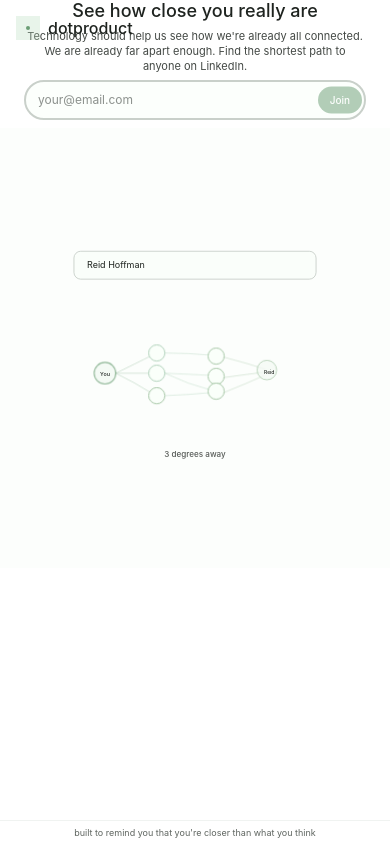
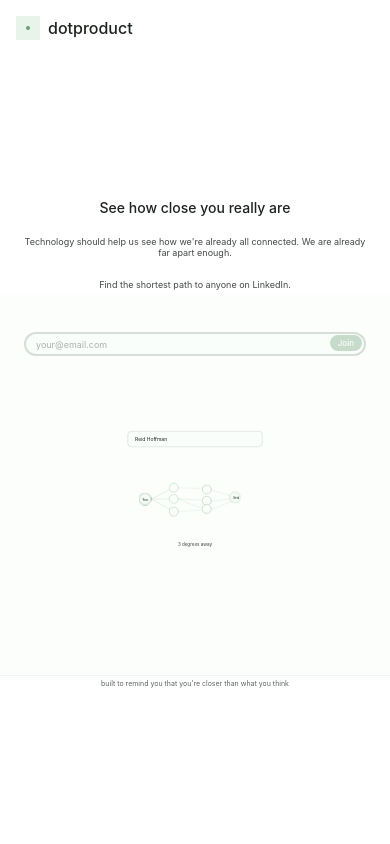
Before and after one commit to vitoriarlima/dotproduct-landing, a Next.js app: page / in a window 390 px wide. Built offline with nearby package versions, Linux system fonts and the light colour scheme.

Commit message:
Fix mobile layout - fits without   scrolling, add share preview

```diff
--- a/app/page.tsx
+++ b/app/page.tsx
@@ -316,7 +316,7 @@
   }
 
   return (
-    <div className="min-h-screen flex flex-col relative" style={{ backgroundColor: "oklch(1 0 0)" }}>
+    <div className="h-screen md:min-h-screen flex flex-col relative overflow-hidden md:overflow-visible" style={{ backgroundColor: "oklch(1 0 0)" }}>
       {/* Logo - fixed position */}
       <div className="absolute top-4 left-4 md:top-8 md:left-8 flex items-center gap-2 z-10">
         <div className="w-6 h-6 md:w-8 md:h-8 flex items-center justify-center" style={{ backgroundColor: "oklch(0.85 0.06 150 / 0.3)" }}>
@@ -325,21 +325,32 @@
         <span className="text-base md:text-lg font-medium" style={{ color: "oklch(0.25 0.01 150)" }}>dotproduct</span>
       </div>
 
-      <main className="flex-1 flex flex-col md:grid md:grid-cols-2">
+      <main className="flex flex-col md:flex-1 md:grid md:grid-cols-2">
         {/* Content Section */}
-        <div className="flex flex-col justify-end items-center md:items-start text-center md:text-left px-6 pb-2 md:px-16 lg:px-24 md:py-0 md:justify-center space-y-1.5 md:space-y-6">
-          <h1 className="text-lg md:text-4xl lg:text-6xl font-medium leading-tight text-balance" style={{ color: "oklch(0.25 0.01 150)" }}>
+        <div className="flex flex-col justify-start pt-[calc(33vh-80px)] md:justify-center items-center md:items-start text-center md:text-left px-6 md:px-16 lg:px-24 md:py-0 space-y-5 md:space-y-6 h-[35vh] md:h-auto">
+          <h1 className="text-sm md:text-4xl lg:text-6xl font-medium leading-tight text-balance" style={{ color: "oklch(0.25 0.01 150)" }}>
             See how close you really are
           </h1>
-          <p className="text-[11px] md:text-lg lg:text-xl leading-snug md:leading-relaxed text-pretty max-w-lg" style={{ color: "oklch(0.40 0.01 150)" }}>
-            Technology should help us see how we're already all connected. We are already far apart enough. Find the shortest path to anyone on LinkedIn.
+          <div className="space-y-5 md:hidden">
+            <p className="text-[9px] leading-tight text-pretty max-w-lg" style={{ color: "oklch(0.40 0.01 150)" }}>
+              Technology should help us see how we're already all connected. We are already far apart enough.
+            </p>
+            <p className="text-[9px] leading-tight text-pretty max-w-lg" style={{ color: "oklch(0.40 0.01 150)" }}>
+              Find the shortest path to anyone on LinkedIn.
+            </p>
+          </div>
+          <p className="hidden md:block text-lg lg:text-xl leading-relaxed text-pretty max-w-lg" style={{ color: "oklch(0.40 0.01 150)" }}>
+            Technology should help us see how we're already all connected. We are already far apart enough.
+          </p>
+          <p className="hidden md:block text-lg lg:text-xl leading-relaxed text-pretty max-w-lg" style={{ color: "oklch(0.40 0.01 150)" }}>
+            Find the shortest path to anyone on LinkedIn.
           </p>
 
           {/* Waitlist Form */}
-          <div className="w-full max-w-lg">
+          <div className="w-full max-w-lg mt-5 md:mt-0">
             <form
               onSubmit={handleSubmit}
-              className="space-y-2 md:space-y-4"
+              className="space-y-1 md:space-y-4"
             >
               <div className="relative">
                 <input
@@ -350,7 +361,7 @@
                   onChange={(e) => setEmail(e.target.value)}
                   required
                   disabled={isSubmitting}
-                  className="w-full h-10 md:h-14 px-3 md:px-6 pr-24 md:pr-36 text-xs md:text-base rounded-full transition-all focus:border-[oklch(0.75_0.06_150)]"
+                  className="w-full h-6 md:h-14 px-2.5 md:px-6 pr-16 md:pr-36 text-[9px] md:text-base rounded-full transition-all focus:border-[oklch(0.75_0.06_150)]"
                   style={{
                     border: "2px solid oklch(0.85 0.01 150)",
                     backgroundColor: "oklch(0.995 0.008 145 / 0.5)",
@@ -361,7 +372,7 @@
                 <button
                   type="submit"
                   disabled={!email || isSubmitting}
-                  className="absolute right-1 top-1/2 -translate-y-1/2 px-3 md:px-6 py-1.5 md:py-2.5 rounded-full hover:opacity-90 text-[10px] md:text-sm"
+                  className="absolute right-1 top-1/2 -translate-y-1/2 px-2 md:px-6 py-0.5 md:py-2.5 rounded-full hover:opacity-90 text-[8px] md:text-sm"
                   style={{
                     backgroundColor: "oklch(0.65 0.08 150)",
                     color: "white",
@@ -408,19 +419,18 @@
         </div>
 
         {/* Animated Graph Section */}
-        <div className="flex items-center justify-center relative py-1 md:py-0 md:flex-1 md:border-l" style={{
+        <div className="flex items-center justify-center md:items-center md:pt-0 relative md:flex-1 md:border-l h-[45vh] md:h-auto md:min-h-[140px]" style={{
           backgroundColor: "oklch(0.98 0.008 145 / 0.3)",
-          borderColor: "oklch(0.90 0.01 150 / 0.4)",
-          minHeight: "140px"
+          borderColor: "oklch(0.90 0.01 150 / 0.4)"
         }}>
-          <div className="scale-[0.45] md:scale-100">
+          <div className="scale-[0.25] md:scale-100">
             <AnimatedGraph />
           </div>
         </div>
       </main>
 
-      <footer className="border-t py-1.5 md:py-4" style={{ borderColor: "oklch(0.90 0.01 150 / 0.4)" }}>
-        <p className="text-center text-[9px] md:text-sm leading-tight" style={{ color: "oklch(0.50 0.01 150)" }}>
+      <footer className="border-t flex items-start pt-1 md:items-center md:py-4 justify-center h-[20vh] md:h-auto" style={{ borderColor: "oklch(0.90 0.01 150 / 0.4)" }}>
+        <p className="text-center text-[7px] md:text-sm leading-tight" style={{ color: "oklch(0.50 0.01 150)" }}>
           built to remind you that you're closer than what you think
         </p>
       </footer>
```
